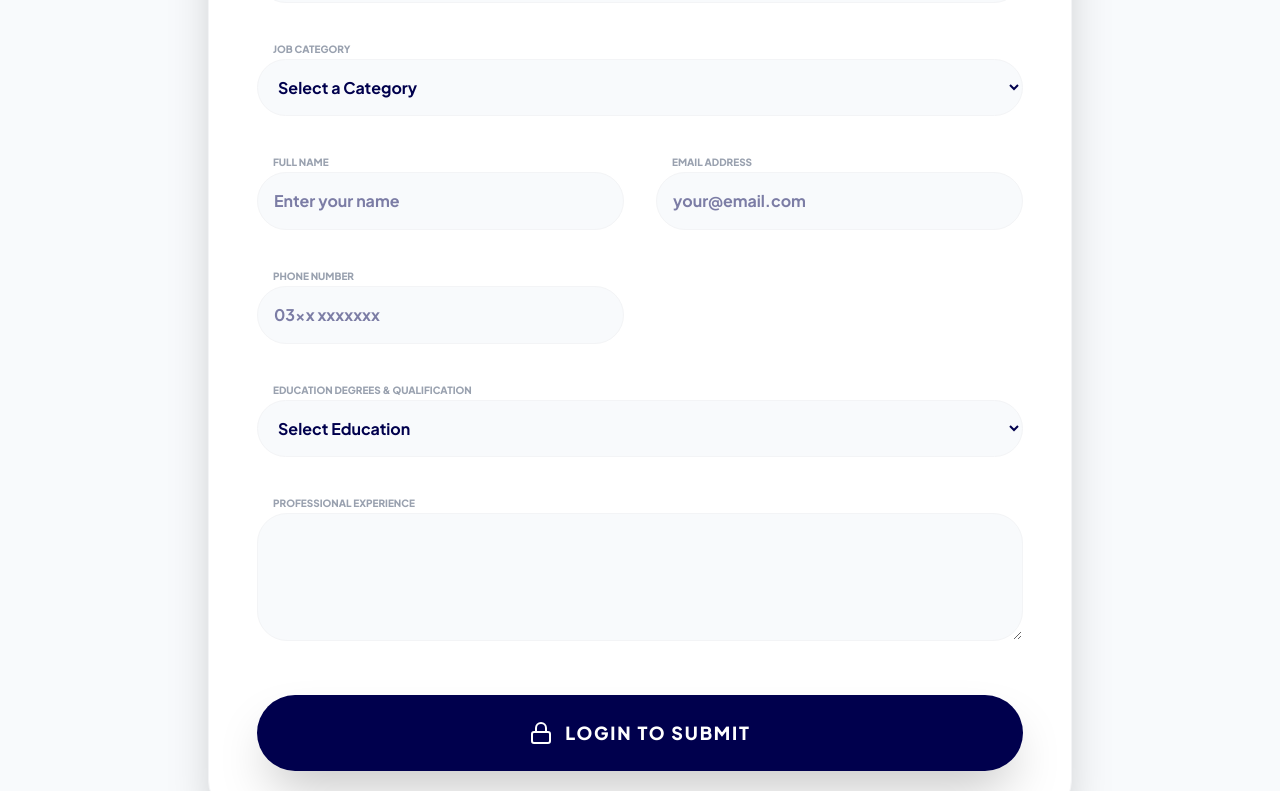
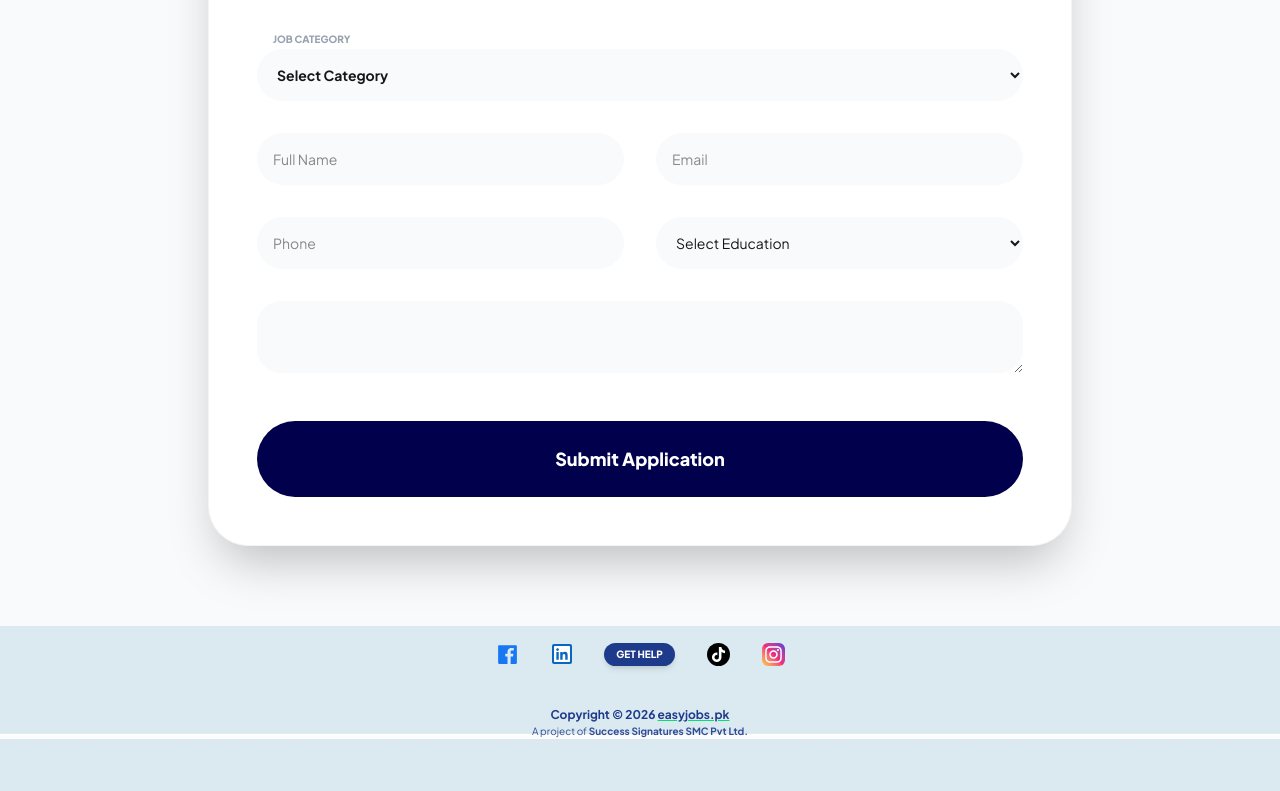
Before and after one commit to fmughalishere/client, a Next.js app: page /jobs in a window 1280 px wide. Shown: the part 640-1431 px from the top of the page. Built offline with nearby package versions, Linux system fonts and the light colour scheme.

Commit message:
Update UI

```diff
--- a/src/app/jobs/page.tsx
+++ b/src/app/jobs/page.tsx
@@ -23,7 +23,54 @@ export default function JobApplicationPage() {
 
 const cities = ["Karachi", "Lahore", "RWP/ISB", "Peshawar", "Quetta", "Multan", "Faisalabad"];
 
-  const categories = [
+const categories = [{
+group: "Domestic & Household Jobs",
+options: [
+"House Maid",
+"Full Time Maid",
+"Part Time Maid",
+"Live-in Maid",
+"Babysitter",
+"Nanny",
+"Child Caretaker",
+"Elderly Caretaker",
+"Patient Care Attendant",
+"Home Nurse",
+"Cook",
+"Home Chef",
+"Assistant Cook",
+"Car Driver",
+"Truck Driver",
+"Bus Driver",
+"Personal Driver",
+"House Driver",
+"Office Driver",
+"Gardener",
+"Mali",
+"Security Guard",
+"Home Security Guard",
+"Gate Keeper",
+"Watchman",
+"Cleaner",
+"House Cleaner",
+"Office Cleaner",
+"Janitor",
+"Laundry Worker",
+"Ironing Man (Press Wala)",
+"Dish Washer",
+"Kitchen Helper",
+"Peon",
+"Office Boy",
+"House Boy",
+"Care Taker (General)",
+"Building Caretaker",
+"Helper",
+"General Helper",
+"Delivery Rider",
+"Courier Boy"
+]
+},
+
 {
   group: "Administration & Management",
   options: ["Administrator", "Office Manager", "Executive Assistant", "Operations Manager"]
@@ -156,6 +203,7 @@ export default function JobApplicationPage() {
   group: "Other",
   options: ["Other"]
 }
+
 ];
 
 const educationLevels = [
@@ -188,19 +236,9 @@ export default function JobApplicationPage() {
 console.log("Form Data Submitted:", formData);
 };
 
-  return (
-    <main className="min-h-screen bg-[#f8fafc] pb-20">
-      <section className="bg-[#e2f2f5] pt-12 pb-24 px-6 rounded-b-[60px] text-center shadow-lg">
-        <div className="max-w-4xl mx-auto">
-          <h1 className="text-3xl md:text-5xl font-black text-[#00004d] tracking-tighter">
-            Applying for a Job
-          </h1>
-          <p className="text-[#00004d] font-bold text-xs tracking-widest mt-4">
-            Fill the single form below to apply
-          </p>
-        </div>
-      </section>
-
+return ( <main className="min-h-screen bg-[#f8fafc] pb-20"> <section className="bg-[#e2f2f5] pt-12 pb-24 px-6 rounded-b-[60px] text-center shadow-lg"> <div className="max-w-4xl mx-auto"> <h1 className="text-3xl md:text-5xl font-black text-[#00004d] tracking-tighter">
+Applying for a Job </h1> <p className="text-[#00004d] font-bold text-xs tracking-widest mt-4">
+Fill the single form below to apply </p> </div> </section>
   <div className="max-w-4xl mx-auto px-4 -mt-16">
     <form
       onSubmit={handleSubmit}
@@ -209,7 +247,7 @@ export default function JobApplicationPage() {
       <div className="grid grid-cols-1 md:grid-cols-2 gap-8">
         <div className="space-y-2">
           <label className="text-[10px] font-black text-gray-400 uppercase ml-4">Country</label>
-              <div className="bg-gray-100 p-4 rounded-full font-bold text-gray-400 border border-gray-200 flex items-center gap-3 cursor-not-allowed">
+          <div className="bg-gray-100 p-4 rounded-full font-bold text-gray-400 border border-gray-200 flex items-center gap-3 cursor-not-allowed text-sm">
             <Globe size={18} /> Pakistan (Fixed)
           </div>
         </div>
@@ -219,7 +257,7 @@ export default function JobApplicationPage() {
             <MapPin className="absolute left-5 top-4 text-[#0000ff]" size={18} />
             <select
               required
-                  className="w-full bg-slate-50 p-4 pl-12 rounded-full font-bold text-[#00004d] border border-gray-100 outline-none focus:ring-2 focus:ring-[#0000ff] appearance-none"
+              className="w-full bg-slate-50 p-4 pl-12 rounded-full font-bold text-[#00004d] border border-gray-100 outline-none focus:ring-2 focus:ring-[#0000ff] appearance-none text-sm"
               onChange={(e) => setFormData({ ...formData, city: e.target.value })}
             >
               <option value="">Choose City</option>
@@ -229,16 +267,13 @@ export default function JobApplicationPage() {
           </div>
         </div>
         <div className="space-y-2">
-              <label className="text-[10px] font-black text-gray-400 uppercase ml-4">Applying For (Positions)</label>
+          <label className="text-[10px] font-black text-gray-400 uppercase ml-4">Applying For</label>
           <input
             type="text"
-                required
-                placeholder="e.g. Sales Manager"
-                className="w-full bg-slate-50 p-4 rounded-full font-bold text-[#00004d] border border-gray-100 outline-none focus:ring-2 focus:ring-[#0000ff]"
+            className="w-full bg-slate-50 p-4 rounded-full text-sm font-bold"
             onChange={(e) => setFormData({ ...formData, applyingFor: e.target.value })}
           />
         </div>
-
         <div className="md:col-span-2 flex flex-col gap-2">
               <label className="text-[10px] font-black text-gray-400 uppercase ml-4">Jump to Category (by first letter)</label>
               <input
@@ -249,133 +284,47 @@ export default function JobApplicationPage() {
                 onChange={(e) => handleJumpByLetter(e.target.value)}
               />
             </div>
-
         <div className="md:col-span-2 space-y-2">
           <label className="text-[10px] font-black text-gray-400 uppercase ml-4">Job Category</label>
           <select
-                required
             ref={categoryRef}
-                className="w-full bg-slate-50 p-4 rounded-full font-bold text-[#00004d] border border-gray-100 outline-none focus:ring-2 focus:ring-[#0000ff]"
+            className="w-full bg-slate-50 p-4 rounded-full text-sm font-bold"
             onChange={(e) => setFormData({ ...formData, category: e.target.value })}
           >
-                <option value="">Select a Category</option>
+            <option value="">Select Category</option>
             {categories.map(cat => (
               <optgroup key={cat.group} label={cat.group}>
                 {cat.options.map(opt => (
-                      <option key={opt} value={opt}>{opt}</option>
+                  <option key={opt}>{opt}</option>
                 ))}
               </optgroup>
             ))}
           </select>
         </div>
+        <input type="text" placeholder="Full Name" className="p-4 rounded-full text-sm bg-slate-50"
+          onChange={(e) => setFormData({ ...formData, fullName: e.target.value })} />
+        <input type="email" placeholder="Email" className="p-4 rounded-full text-sm bg-slate-50"
+          onChange={(e) => setFormData({ ...formData, email: e.target.value })} />
+        <input type="tel" placeholder="Phone" className="p-4 rounded-full text-sm bg-slate-50"
+          onChange={(e) => setFormData({ ...formData, phone: e.target.value })} />
+        <select className="p-4 rounded-full text-sm bg-slate-50"
+          onChange={(e) => setFormData({ ...formData, education: e.target.value })}>
+          <option>Select Education</option>
+          {educationLevels.map(e => <option key={e}>{e}</option>)}
+        </select>
+        <textarea className="md:col-span-2 p-4 rounded-3xl text-sm bg-slate-50"
+          onChange={(e) => setFormData({ ...formData, experience: e.target.value })} />
 
-            <div className="space-y-2">
-              <label className="text-[10px] font-black text-gray-400 uppercase ml-4">Full Name</label>
-              <input
-                type="text"
-                required
-                placeholder="Enter your name"
-                className="w-full bg-slate-50 p-4 rounded-full font-bold text-[#00004d] border border-gray-100 outline-none focus:ring-2 focus:ring-[#0000ff]"
-                onChange={(e) => setFormData({ ...formData, fullName: e.target.value })}
-              />
-            </div>
-
-            <div className="space-y-2">
-              <label className="text-[10px] font-black text-gray-400 uppercase ml-4">Email Address</label>
-              <input
-                type="email"
-                required
-                placeholder="your@email.com"
-                className="w-full bg-slate-50 p-4 rounded-full font-bold text-[#00004d] border border-gray-100 outline-none focus:ring-2 focus:ring-[#0000ff]"
-                onChange={(e) => setFormData({ ...formData, email: e.target.value })}
-              />
-            </div>
-
-            <div className="space-y-2">
-              <label className="text-[10px] font-black text-gray-400 uppercase ml-4">Phone Number</label>
-              <input
-                type="tel"
-                required
-                placeholder="03xx xxxxxxx"
-                className="w-full bg-slate-50 p-4 rounded-full font-bold text-[#00004d] border border-gray-100 outline-none focus:ring-2 focus:ring-[#0000ff]"
-                onChange={(e) => setFormData({ ...formData, phone: e.target.value })}
-              />
-            </div>
-
-            <div className="md:col-span-2 space-y-2">
-              <label className="text-[10px] font-black text-gray-400 uppercase ml-4">Education Degrees & Qualification</label>
-              <select
-                required
-                className="w-full bg-slate-50 p-4 rounded-full font-bold text-[#00004d] border border-gray-100 outline-none focus:ring-2 focus:ring-[#0000ff]"
-                onChange={(e) => setFormData({ ...formData, education: e.target.value })}
-              >
-                <option value="">Select Education</option>
-                {educationLevels.map(level => <option key={level}>{level}</option>)}
-              </select>
-            </div>
-
-            <div className="md:col-span-2 space-y-2">
-              <label className="text-[10px] font-black text-gray-400 uppercase ml-4">Professional Experience</label>
-              <textarea
-                required
-                className="w-full h-32 bg-slate-50 p-6 rounded-[30px] font-bold text-[#00004d] border border-gray-100 outline-none focus:ring-2 focus:ring-[#0000ff]"
-                onChange={(e) => setFormData({ ...formData, experience: e.target.value })}
-              />
-            </div>
       </div>
 
       <div className="mt-12 text-center">
-            <motion.button
-              whileHover={{ scale: 1.02 }}
-              whileTap={{ scale: 0.98 }}
-              type="submit"
-              className="w-full bg-[#00004d] text-white py-6 rounded-full font-black text-lg uppercase tracking-widest shadow-2xl flex items-center justify-center gap-3 hover:bg-[#0000ff] hover:text-white transition-all"
-            >
-              {isLoggedIn ? <Send size={24} /> : <Lock size={24} />}
-              {isLoggedIn ? "Submit Application" : "Login to Submit"}
+        <motion.button type="submit"
+          className="w-full bg-[#00004d] text-white py-6 rounded-full font-black text-lg">
+          Submit Application
         </motion.button>
       </div>
     </form>
   </div>
-
-      <AnimatePresence>
-        {showLoginPopup && (
-          <motion.div
-            className="fixed inset-0 bg-black/40 backdrop-blur-sm flex items-center justify-center z-50"
-            initial={{ opacity: 0 }}
-            animate={{ opacity: 1 }}
-            exit={{ opacity: 0 }}
-            onClick={() => setShowLoginPopup(false)}
-          >
-            <motion.div
-              initial={{ scale: 0.85 }}
-              animate={{ scale: 1 }}
-              exit={{ scale: 0.85 }}
-              onClick={(e) => e.stopPropagation()}
-              className="bg-white p-8 rounded-[30px] w-[90%] max-w-sm text-center shadow-2xl"
-            >
-              <Lock size={36} className="mx-auto text-[#0000ff] mb-4" />
-              <h2 className="text-lg font-black text-[#00004d] uppercase">Login Required</h2>
-              <p className="text-gray-400 text-sm mt-2">Please login first to submit your application.</p>
-
-              <div className="flex gap-3 mt-6">
-                <button
-                  onClick={() => setShowLoginPopup(false)}
-                  className="w-full py-3 rounded-full border font-bold"
-                >
-                  Cancel
-                </button>
-                <button
-                  onClick={() => router.push("/login")}
-                  className="w-full py-3 rounded-full bg-[#00004d] text-white font-bold"
-                >
-                  Login
-                </button>
-              </div>
-            </motion.div>
-          </motion.div>
-        )}
-      </AnimatePresence>
 </main>
 );
 }
--- a/src/app/page.tsx
+++ b/src/app/page.tsx
@@ -21,10 +21,10 @@ export default function HomePage() {
   ];
 
   const quickActions = [
-    { label: "Apply For A Job", icon: <Briefcase size={20} />, href: "/jobs" },
-    { label: "Post A Job", icon: <PlusCircle size={20} />, href: "/dashboard/employer" },
-    { label: "Job Seekers", icon: <Users size={20} />, href: "/dashboard/employer" },
-    { label: "Job Offers", icon: <ClipboardList size={20} />, href: "/jobs" },
+    { label: "Apply for a Job", icon: <Briefcase size={24} />, href: "/jobs" },
+    { label: "Post a Job", icon: <PlusCircle size={24} />, href: "/dashboard/employer" },
+    { label: "Job Seekers", icon: <Users size={24} />, href: "/dashboard/employer" },
+    { label: "Job Offers", icon: <ClipboardList size={24} />, href: "/jobs" },
   ];
 
   return (
@@ -39,7 +39,7 @@ export default function HomePage() {
               Get hired easy
             </h1>
           </div>
-                    <div className="relative w-full max-w-[310px]">
+          <div className="relative w-full max-w-[310px]">
             <div className="absolute inset-y-0 left-0 pl-4 flex items-center pointer-events-none">
               <Search className="h-5 w-5 text-[#00004d]" strokeWidth={2.5} />
             </div>
@@ -51,13 +51,21 @@ export default function HomePage() {
           </div>
         </div>
       </section>
-      <section className="max-w-md mx-auto px-10 -mt-8">
-        <div className="flex flex-col gap-3 items-center">
+      <section className="max-w-md mx-auto px-6 -mt-10">
+        <div className="flex flex-col gap-3 items-center justify-center w-full">
           {quickActions.map((action, i) => (
-            <Link key={i} href={action.href} className="w-full max-w-[240px] transition-transform active:scale-95">
-              <div className="flex items-center justify-start gap-4 py-3.5 px-6 bg-white rounded-full shadow-md border border-gray-100 text-[#00004d] hover:shadow-lg transition-all">
-                <span className="text-[#00004d]">{action.icon}</span>
-                <span className="font-bold text-[13px] tracking-tight">{action.label}</span>
+            <Link
+              key={i}
+              href={action.href}
+              className="w-full max-w-[280px] transition-transform active:scale-95"
+            >
+              <div className="flex items-center justify-start gap-5 py-4 pl-12 bg-white rounded-full shadow-lg border border-gray-50 text-[#00004d] hover:bg-[#00004d] hover:text-white transition-all duration-300 group">
+                <span className="shrink-0 transition-colors">
+                  {action.icon}
+                </span>
+                <span className="font-bold text-[18px] tracking-tight whitespace-nowrap">
+                  {action.label}
+                </span>
               </div>
             </Link>
           ))}
@@ -73,7 +81,6 @@ export default function HomePage() {
             View All
           </Link>
         </div>
-
         <div className="grid grid-cols-1 md:grid-cols-3 gap-8">
           {featuredJobs.map((job, idx) => (
             <div key={idx} className="bg-white rounded-[2.5rem] border border-gray-50 p-7 flex flex-col gap-5 hover:shadow-2xl transition-all group relative overflow-hidden">
@@ -91,7 +98,6 @@ export default function HomePage() {
                   <Heart size={20} />
                 </button>
               </div>
-
               <div className="mt-2">
                 <h4 className="font-black text-[#00004d] text-lg leading-tight group-hover:text-blue-800 transition-colors">
                   {job.title}
@@ -101,7 +107,6 @@ export default function HomePage() {
                   {job.loc}
                 </div>
               </div>
-
               <button className="w-full py-4 bg-[#f1f5f9] text-[#00004d] text-xs font-black rounded-2xl group-hover:bg-[#00004d] group-hover:text-white transition-all shadow-sm uppercase tracking-widest">
                 Apply Now
               </button>
--- a/src/components/footer.tsx
+++ b/src/components/footer.tsx
@@ -1,9 +1,7 @@
 "use client";
-
-import React from 'react';
 import Link from 'next/link';
 import Image from 'next/image';
-import { MdFacebook } from "react-icons/md";
+import { IoLogoFacebook } from "react-icons/io";
 import { GrLinkedin } from "react-icons/gr";
 import { FaTiktok } from "react-icons/fa6";
 import { FaInstagram } from "react-icons/fa";
@@ -11,7 +9,7 @@ import { FaInstagram } from "react-icons/fa";
 const Footer = () => {
   return (
     <footer className="w-full bg-[#f3ead8]">
-      <div className="relative w-full h-[180px] md:h-[280px]">
+      <div className="relative w-full h-[180px] md:h-[220px]">
         <Image
           src="/images/IMG (1).jpeg"
           alt="Illustration"
@@ -20,38 +18,38 @@ const Footer = () => {
           priority
         />
                 <div className="absolute inset-0 flex flex-col items-center justify-start pt-4 px-4 z-10">
-                    <div className="flex items-center justify-between w-full max-w-sm mb-5">
-            <Link href="https://facebook.com" target="_blank" className="text-[#1877F2]">
-              <MdFacebook size={26} fill="currentColor" />
+              <div className="flex items-center justify-between w-full max-w-[290px] mb-10">
+               <Link href="https://facebook.com" target="_blank" className="text-[#1877F2]">
+              <IoLogoFacebook size={25} />
             </Link>
-            <Link href="https://linkedin.com" target="_blank" className="flex items-center gap-1">
-              <div className="bg-[#0a66c2] text-white p-0.5 rounded-[2px]">
-                <GrLinkedin size={14} fill="currentColor" strokeWidth={0} />
+            <Link href="https://linkedin.com" target="_blank" className="flex items-center">
+              <div className="bg-[#0a66c2] text-white p-[2px] rounded-[2px]">
+                <GrLinkedin size={16} fill="currentColor" />
               </div>
             </Link>
             <Link
               href="/help"
-              className="bg-[#1e3a8a] text-white px-6 py-1.5 rounded-full text-[12px] font-bold shadow-md hover:bg-blue-900 transition-colors"
+              className="bg-[#1e3a8a] text-white px-3 py-1 rounded-full text-[10px] font-extrabold shadow-md hover:bg-blue-900 transition-colors"
             >
-              GET{" "}HELP
+              GET HELP
             </Link>
-            <Link href="https://tiktok.com" target="_blank" className="text-black">
-               <div className="bg-black text-white p-1 rounded-full flex items-center justify-center">
-                  <FaTiktok size={16} fill="white" />
+            <Link href="https://tiktok.com" target="_blank">
+               <div className="bg-black text-white p-[4px] rounded-full flex items-center justify-center">
+                  <FaTiktok size={15} fill="white" />
                </div>
             </Link>
             <Link href="https://instagram.com" target="_blank">
-              <div className="rounded-lg p-0.5 bg-gradient-to-tr from-[#f9ce34] via-[#ee2a7b] to-[#6228d7] text-white">
-                 <FaInstagram size={22} />
+              <div className="rounded-md p-[2px] bg-gradient-to-tr from-[#f9ce34] via-[#ee2a7b] to-[#6228d7] text-white flex items-center justify-center">
+                 <FaInstagram size={19} />
               </div>
             </Link>
           </div>
-          <div className="text-center mt-2">
-            <p className="text-[#1e3a8a] text-[13px] font-medium">
-              Copyright © 2026 <span className="font-bold underline decoration-green-400">easyjobs.pk</span>
+          <div className="text-center">
+            <p className="text-[#1e3a8a] text-[12px] font-bold leading-tight">
+              Copyright © 2026 <span className="underline decoration-green-400">easyjobs.pk</span>
             </p>
-            <p className="text-[#1e3a8a] text-[11px] mt-1">
-              A project of <span className="font-bold">Success Signatures SMC Pvt Ltd.</span> All rights reserved.
+            <p className="text-[#1e3a8a] text-[10px] mt-0.5 opacity-90">
+              A project of <span className="font-bold">Success Signatures SMC Pvt Ltd.</span>
             </p>
           </div>
 
```
Lines whose indentation alone changed are shown as unchanged.
